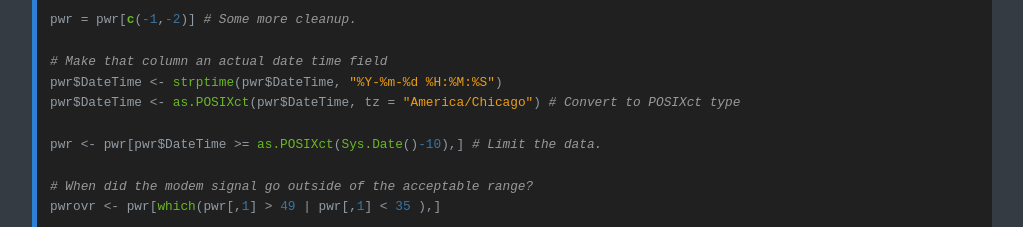
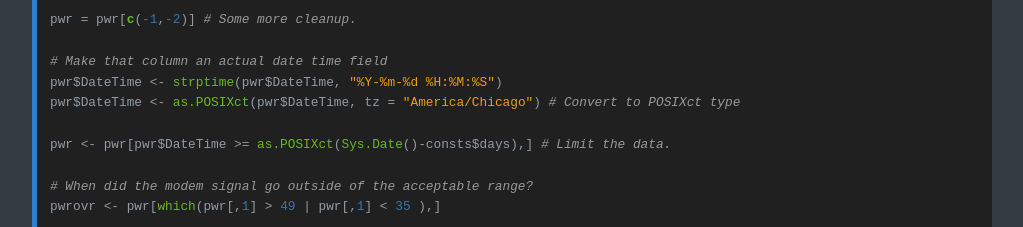
Before and after one commit to deciacco/deciacco.github.io, a plain HTML site: page posts/comcastmodemmonitor/index.html in a window 1280 px wide. Shown: the part 7700-7927 px from the top of the page, without its empty margins (248-1271 px from the left). Drawn offline with Linux system fonts and the light colour scheme.

Commit message:
rebuilding site Tue 19 Nov 2019 10:43:04 PM CST

```diff
--- a/posts/comcastmodemmonitor/index.html
+++ b/posts/comcastmodemmonitor/index.html
@@ -397,7 +397,7 @@ pwr = pwr[<span style="color:#6ab825;font-weight:bold">c</span>(<span style="col
 pwr$DateTime &lt;- <span style="color:#6ab825">strptime</span>(pwr$DateTime, <span style="color:#ed9d13">&#34;%Y-%m-%d %H:%M:%S&#34;</span>)
 pwr$DateTime &lt;- <span style="color:#6ab825">as.POSIXct</span>(pwr$DateTime, tz = <span style="color:#ed9d13">&#34;America/Chicago&#34;</span>) <span style="color:#999;font-style:italic"># Convert to POSIXct type</span>
 
-pwr &lt;- pwr[pwr$DateTime &gt;= <span style="color:#6ab825">as.POSIXct</span>(<span style="color:#6ab825">Sys.Date</span>()<span style="color:#3677a9">-10</span>),] <span style="color:#999;font-style:italic"># Limit the data.</span>
+pwr &lt;- pwr[pwr$DateTime &gt;= <span style="color:#6ab825">as.POSIXct</span>(<span style="color:#6ab825">Sys.Date</span>()-consts$days),] <span style="color:#999;font-style:italic"># Limit the data.</span>
 
 <span style="color:#999;font-style:italic"># When did the modem signal go outside of the acceptable range?</span>
 pwrovr &lt;- pwr[<span style="color:#6ab825">which</span>(pwr[,<span style="color:#3677a9">1</span>] &gt; <span style="color:#3677a9">49</span> | pwr[,<span style="color:#3677a9">1</span>] &lt; <span style="color:#3677a9">35</span> ),]
```
